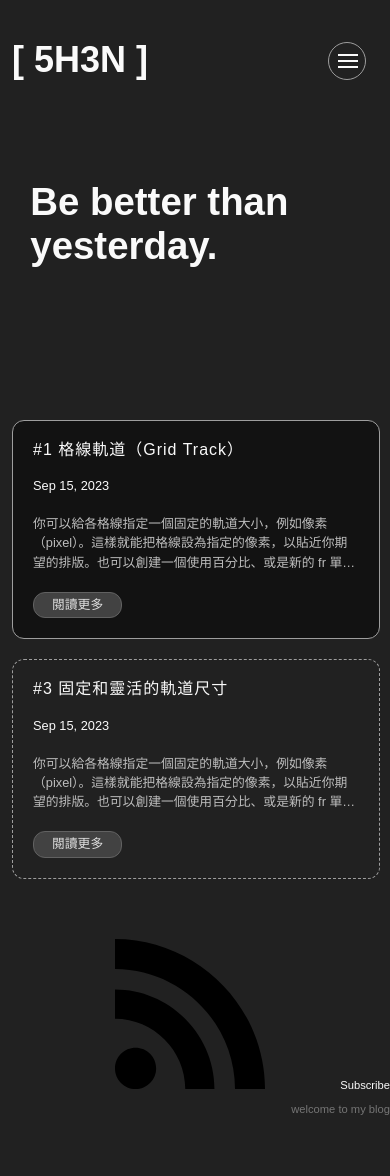
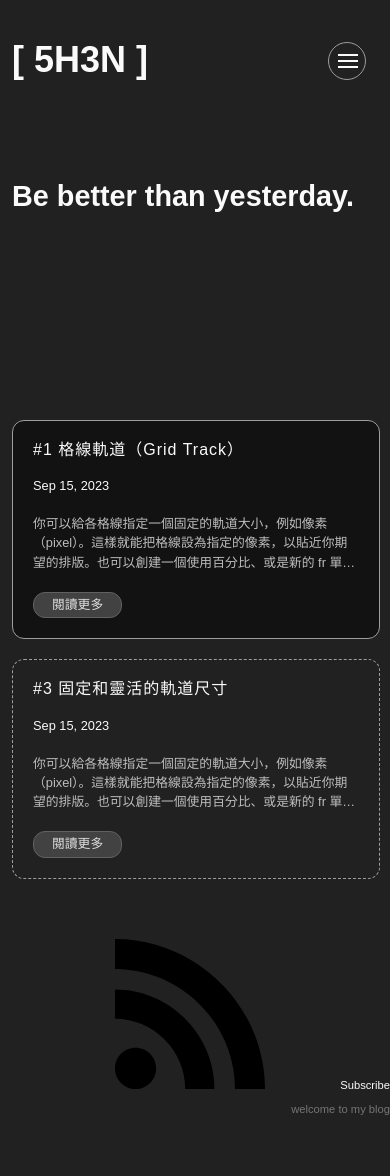
Before and after one commit to SH4eN/blog, a Jekyll site: the page built from index.md, in a window 390 px wide. Built offline with Jekyll 4.4.1, drawn with Linux system fonts in a browser that asks for light colours; our own code applies the rules of GitHub Pages for plain Markdown files.

Commit message:
Update index.css

```diff
--- a/assets/css/index.css
+++ b/assets/css/index.css
@@ -43,13 +43,40 @@
   margin: 0;
 }
 
+.card-container-title{
+  font-size: .8rem;
+  font-weight: 300;
+  letter-spacing: 1px;
+  text-align: center;
+  display: none;
+  padding: 12px 0px;
+}
+
+.card-container-title::before{
+  content: '[';
+  right: 8px;
+  bottom: 2px;
+  position: relative;
+}
+
+.card-container-title::after{
+  content: ']';
+  left: 8px;
+  bottom: 2px;
+  position: relative;
+}
+
 @media (max-width: 575px) {
 
+  .card-container-title{
+    display: block;
+  }
+
   .brand-slong-container {
-    font-size: 2.4em;
+    font-size: 1.8em;
     font-weight: 900;
-    width: 90%;
-    margin: 60px auto;
+    width: 100%;
+    margin: 60px 0px;
     text-align: left;
     height: 180px;
   }
```
